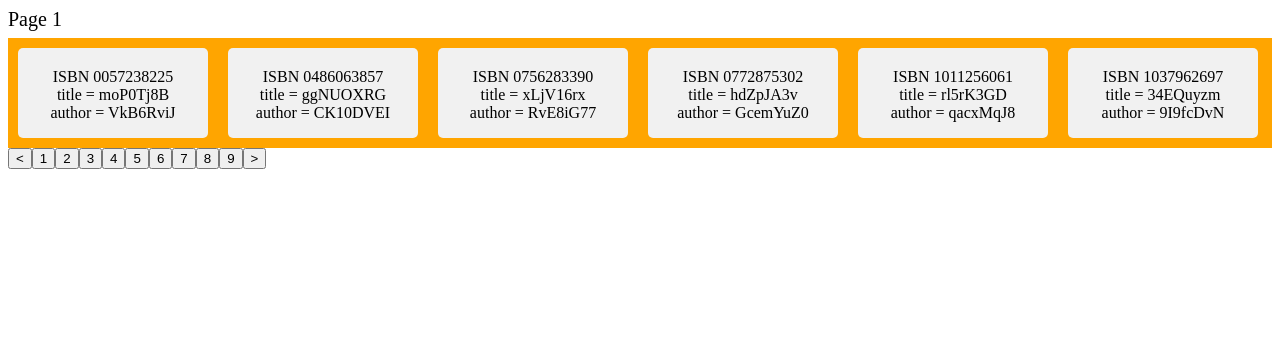
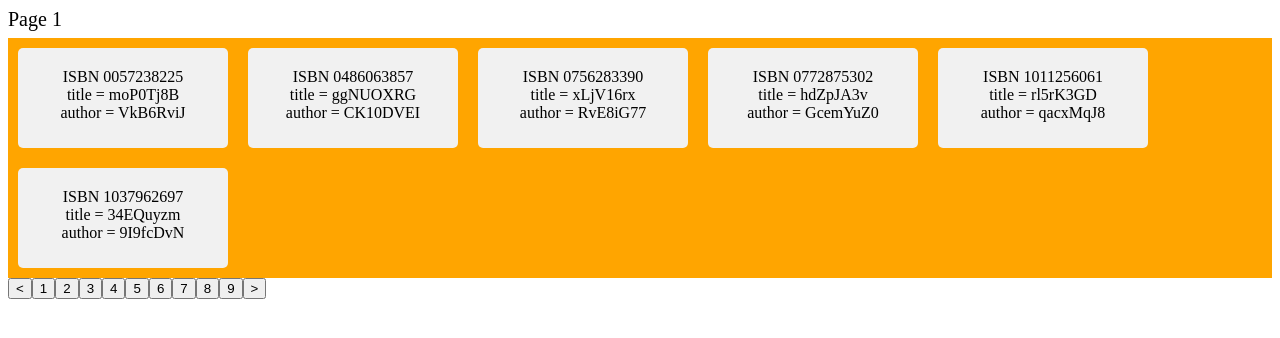
Before and after one commit to draggling/Front-End-Tests, a plain HTML site: page JS/index.html in a window 1280 px wide. Drawn offline with Linux system fonts and the light colour scheme.

Commit message:
Update style.css

```diff
--- a/JS/style.css
+++ b/JS/style.css
@@ -15,8 +15,8 @@
   border-radius: 5px;
   margin: 10px;
   padding: 20px;
-  width: 150px;
-  height: 50px;
+  width: 170px;
+  height: 60px;
   font-size: 12px sans-serif;
   text-align: center;
 }
```
